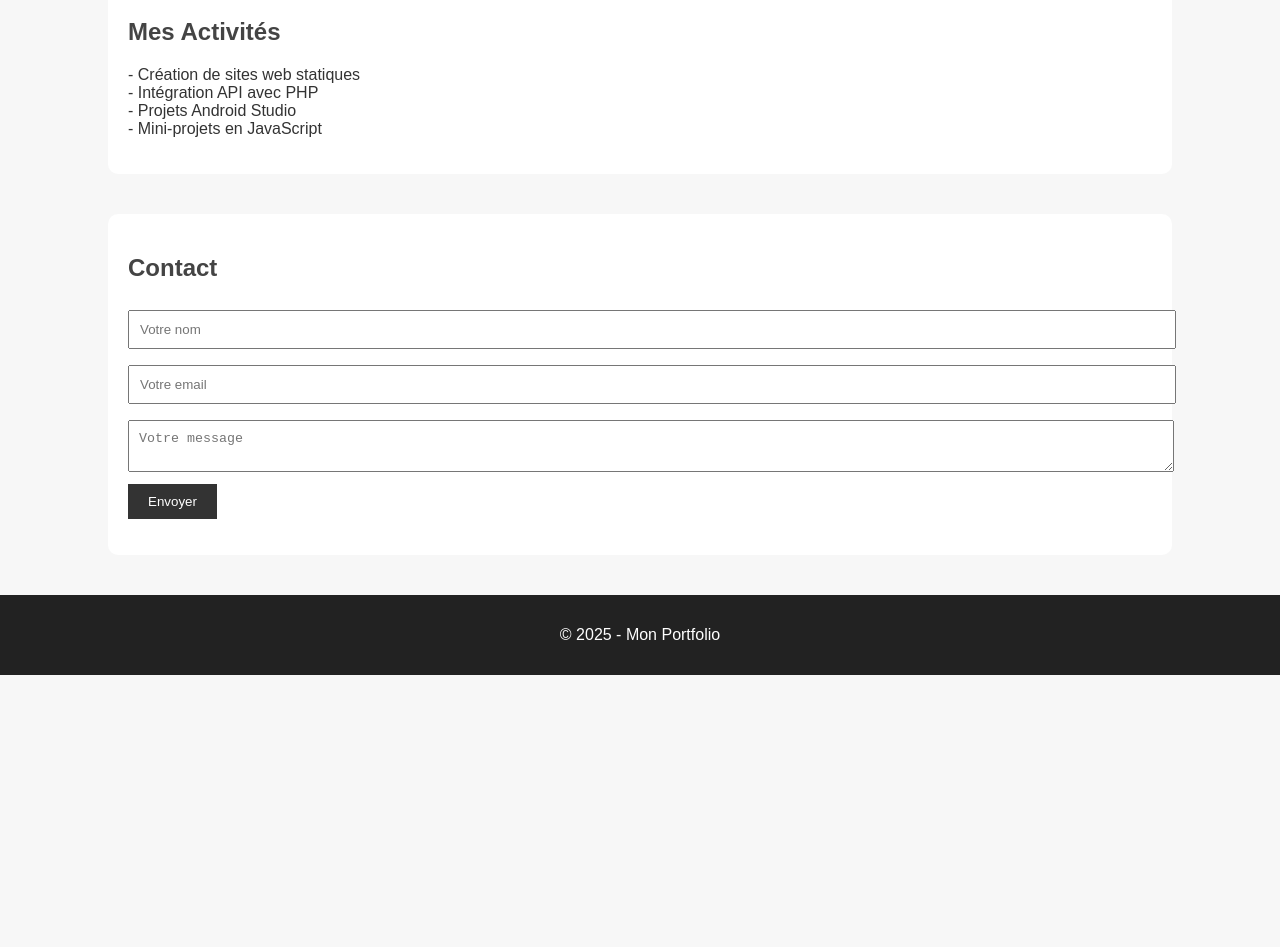
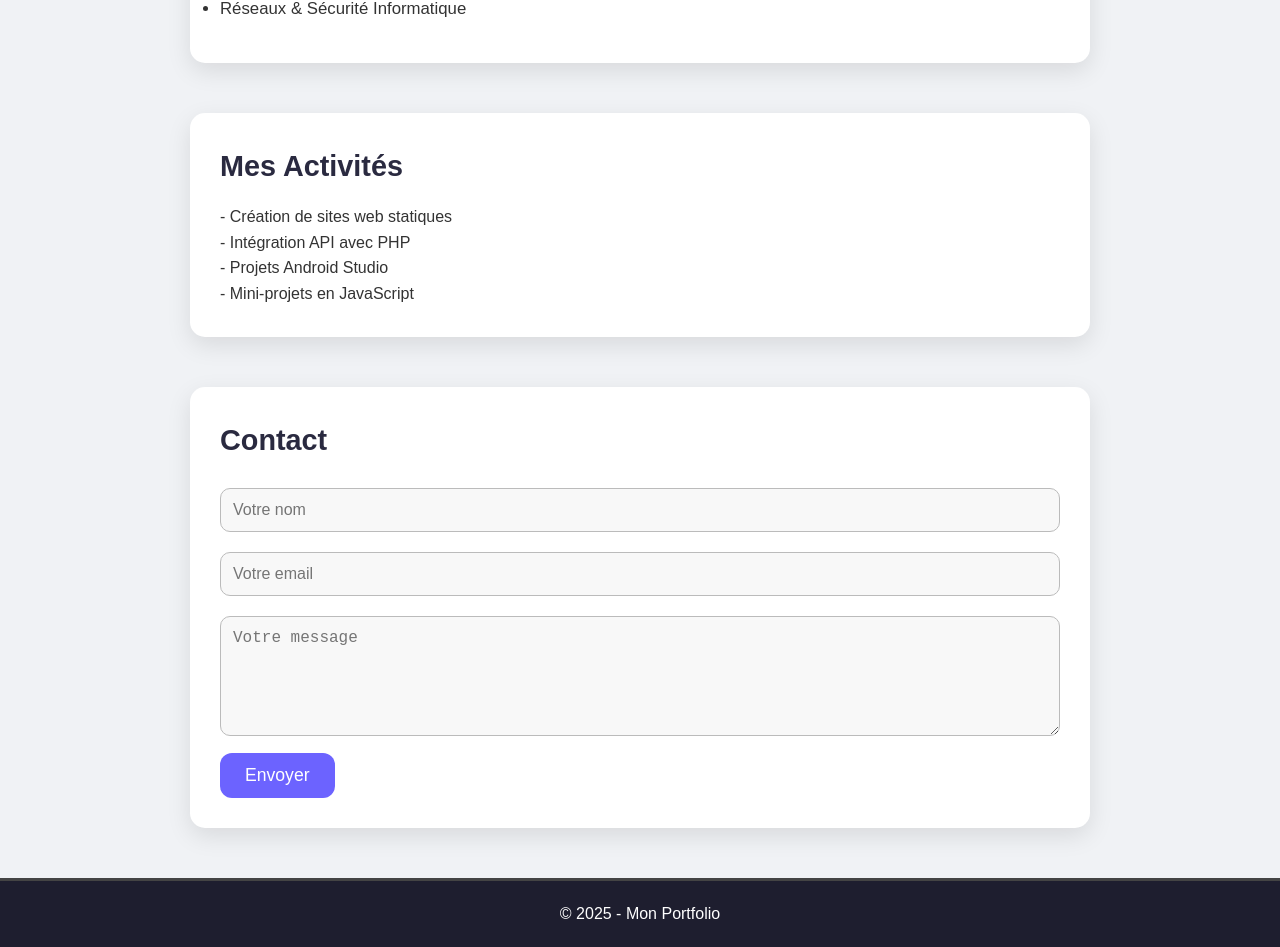
Before and after one commit to rayen400/Mon-portfolio, a plain HTML site: page index.html in a window 1280 px wide. Shown: the part 987-1934 px from the top of the page. Before the commit the page ends 1662 px from the top, so only its background shows below. Drawn offline with Linux system fonts and the light colour scheme.

Commit message:
Update style.css

```diff
--- a/style.css
+++ b/style.css
@@ -1,67 +1,145 @@
-body {
+/* ----- RESET ----- */
+* {
     margin: 0;
-    font-family: Arial, sans-serif;
-    background: #f7f7f7;
-    color: #333;
+    padding: 0;
+    box-sizing: border-box;
+    scroll-behavior: smooth;
 }
 
+/* ----- GLOBAL ----- */
+body {
+    font-family: "Poppins", Arial, sans-serif;
+    background: #f0f2f5;
+    color: #333;
+    line-height: 1.6;
+}
+
+h1, h2 {
+    font-weight: 600;
+}
+
+/* ----- HEADER ----- */
 header {
-    background: #222;
+    background: linear-gradient(135deg, #1e1e2f, #2a2a40);
     color: white;
-    padding: 15px;
+    padding: 20px 10px;
     text-align: center;
+    box-shadow: 0 3px 8px rgba(0, 0, 0, 0.25);
+    position: sticky;
+    top: 0;
+    z-index: 1000;
+}
+
+nav {
+    margin-top: 10px;
 }
 
 nav a {
-    color: white;
-    margin: 0 10px;
+    color: #fff;
+    margin: 0 15px;
     text-decoration: none;
+    font-weight: 500;
+    transition: 0.3s;
 }
 
-#hero {
-    padding: 80px 20px;
-    text-align: center;
-    background: #e3e3e3;
+nav a:hover {
+    color: #8be9fd;
 }
 
-section {
-    margin: 40px auto;
-    width: 80%;
-    padding: 20px;
-    background: white;
-    border-radius: 10px;
+/* ----- HERO SECTION ----- */
+#hero {
+    padding: 90px 20px;
+    text-align: center;
+    background: linear-gradient(135deg, #dfe9f3, #eef2f7);
+    border-bottom: 2px solid #ccc;
 }
 
-h2 {
-    color: #444;
+#hero h2 {
+    font-size: 2.2rem;
+    color: #1f1f2e;
+}
+
+#hero p {
+    font-size: 1.1rem;
+    color: #555;
+    margin-top: 10px;
+}
+
+/* ----- SECTIONS ----- */
+section {
+    max-width: 900px;
+    margin: 50px auto;
+    padding: 30px;
+    background: white;
+    border-radius: 15px;
+    box-shadow: 0 8px 25px rgba(0, 0, 0, 0.1);
+    animation: fade 1s ease-in-out;
+}
+
+@keyframes fade {
+    from { opacity: 0; transform: translateY(30px); }
+    to { opacity: 1; transform: translateY(0); }
+}
+
+section h2 {
+    font-size: 1.8rem;
+    color: #2a2a40;
+    margin-bottom: 15px;
 }
 
 ul li {
-    margin: 8px 0;
+    margin: 10px 0;
+    font-size: 1.05rem;
 }
 
-form input, form textarea {
+/* ----- CONTACT FORM ----- */
+form input,
+form textarea {
     width: 100%;
-    padding: 10px;
-    margin: 8px 0;
+    padding: 12px;
+    margin: 10px 0;
+    background: #f8f8f8;
+    border: 1px solid #bbb;
+    border-radius: 10px;
+    outline: none;
+    font-size: 1rem;
+    transition: 0.3s;
+}
+
+form input:focus,
+form textarea:focus {
+    border-color: #6c63ff;
+    background: #fff;
+    box-shadow: 0 0 8px rgba(108, 99, 255, 0.3);
+}
+
+textarea {
+    min-height: 120px;
+    resize: vertical;
 }
 
 button {
-    padding: 10px 20px;
-    background: #333;
+    padding: 12px 25px;
+    background: #6c63ff;
+    border: none;
+    border-radius: 12px;
     color: white;
-    border: none;
     cursor: pointer;
+    font-size: 1.1rem;
+    transition: 0.3s;
 }
 
 button:hover {
-    background: #555;
+    background: #5548ff;
+    transform: scale(1.05);
 }
 
+/* ----- FOOTER ----- */
 footer {
     text-align: center;
-    padding: 15px;
-    background: #222;
+    padding: 20px;
+    background: #1e1e2f;
     color: white;
     margin-top: 40px;
+    border-top: 3px solid #444;
 }
```
